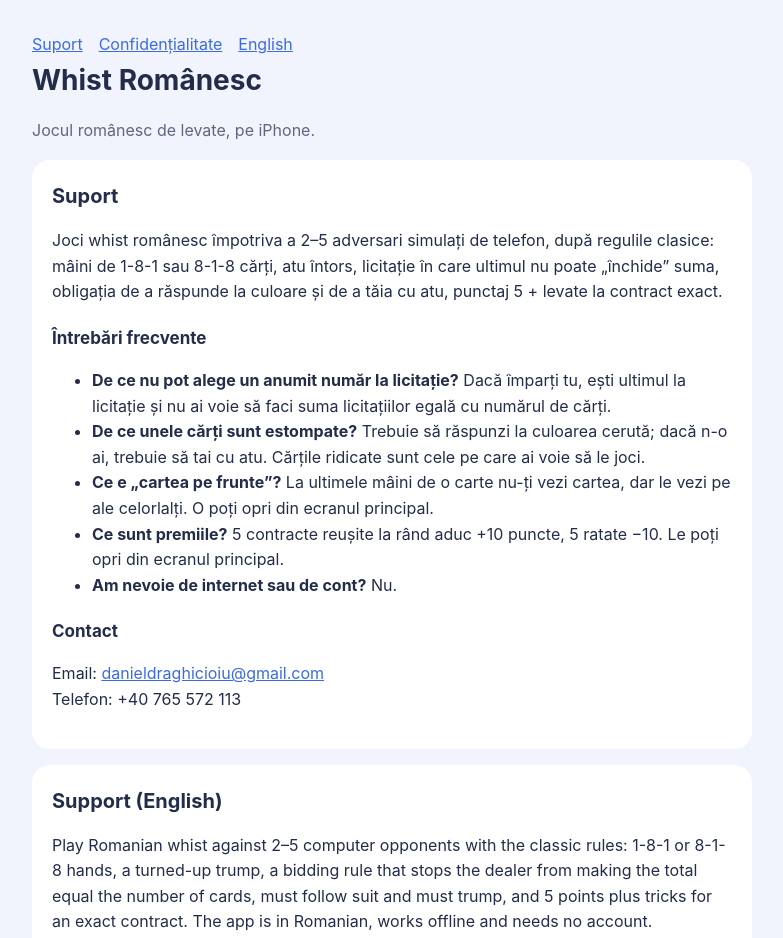
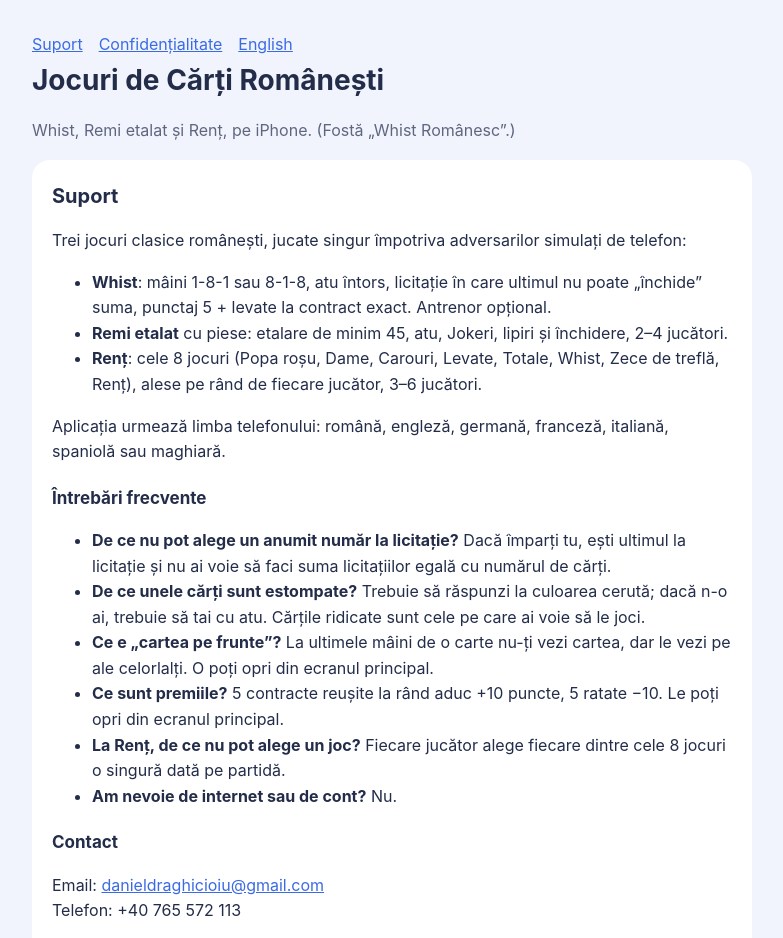
Before and after one commit to puiutpavel-dot/whist-legal, a plain HTML site: page index.html in a window 1280 px wide. Shown: the top 938 px of the page, without its empty margins (248-1031 px from the left). Drawn offline with Linux system fonts and the light colour scheme.

Commit message:
Support and privacy pages for Jocuri de Cărți Românești (Whist, Remi, Renț)
Co-Authored-By: Claude Opus 5.5 <noreply@anthropic.com>
Claude-Session: https://claude.ai/code/session_01Fnbu3XFo5NBW5QRQLZYmjZ

```diff
--- a/index.html
+++ b/index.html
@@ -3,7 +3,7 @@
 <head>
 <meta charset="utf-8">
 <meta name="viewport" content="width=device-width, initial-scale=1">
-<title>Whist Românesc · Suport</title>
+<title>Jocuri de Cărți Românești · Suport</title>
 <style>
 :root{--bg:#F1F4FC;--card:#fff;--text:#232D4A;--muted:#5F6680;--accent:#3B6BE3}
 @media (prefers-color-scheme:dark){:root{--bg:#121626;--card:#1C2236;--text:#EEF1FA;--muted:#A8AFC6;--accent:#7FA0F5}}
@@ -17,18 +17,25 @@ a{color:var(--accent)}.muted{color:var(--muted)}nav a{margin-right:16px}
 <body>
 <main>
 <nav><a href="index.html">Suport</a><a href="privacy.html">Confidențialitate</a><a href="#en">English</a></nav>
-<h1>Whist Românesc</h1>
-<p class="muted">Jocul românesc de levate, pe iPhone.</p>
+<h1>Jocuri de Cărți Românești</h1>
+<p class="muted">Whist, Remi etalat și Renț, pe iPhone. (Fostă „Whist Românesc”.)</p>
 
 <section id="ro" class="card">
 <h2>Suport</h2>
-<p>Joci whist românesc împotriva a 2–5 adversari simulați de telefon, după regulile clasice: mâini de 1-8-1 sau 8-1-8 cărți, atu întors, licitație în care ultimul nu poate „închide” suma, obligația de a răspunde la culoare și de a tăia cu atu, punctaj 5 + levate la contract exact.</p>
+<p>Trei jocuri clasice românești, jucate singur împotriva adversarilor simulați de telefon:</p>
+<ul>
+<li><strong>Whist</strong>: mâini 1-8-1 sau 8-1-8, atu întors, licitație în care ultimul nu poate „închide” suma, punctaj 5 + levate la contract exact. Antrenor opțional.</li>
+<li><strong>Remi etalat</strong> cu piese: etalare de minim 45, atu, Jokeri, lipiri și închidere, 2–4 jucători.</li>
+<li><strong>Renț</strong>: cele 8 jocuri (Popa roșu, Dame, Carouri, Levate, Totale, Whist, Zece de treflă, Renț), alese pe rând de fiecare jucător, 3–6 jucători.</li>
+</ul>
+<p>Aplicația urmează limba telefonului: română, engleză, germană, franceză, italiană, spaniolă sau maghiară.</p>
 <h3>Întrebări frecvente</h3>
 <ul>
 <li><strong>De ce nu pot alege un anumit număr la licitație?</strong> Dacă împarți tu, ești ultimul la licitație și nu ai voie să faci suma licitațiilor egală cu numărul de cărți.</li>
 <li><strong>De ce unele cărți sunt estompate?</strong> Trebuie să răspunzi la culoarea cerută; dacă n-o ai, trebuie să tai cu atu. Cărțile ridicate sunt cele pe care ai voie să le joci.</li>
 <li><strong>Ce e „cartea pe frunte”?</strong> La ultimele mâini de o carte nu-ți vezi cartea, dar le vezi pe ale celorlalți. O poți opri din ecranul principal.</li>
 <li><strong>Ce sunt premiile?</strong> 5 contracte reușite la rând aduc +10 puncte, 5 ratate −10. Le poți opri din ecranul principal.</li>
+<li><strong>La Renț, de ce nu pot alege un joc?</strong> Fiecare jucător alege fiecare dintre cele 8 jocuri o singură dată pe partidă.</li>
 <li><strong>Am nevoie de internet sau de cont?</strong> Nu.</li>
 </ul>
 <h3>Contact</h3>
@@ -37,7 +44,7 @@ a{color:var(--accent)}.muted{color:var(--muted)}nav a{margin-right:16px}
 
 <section id="en" class="card">
 <h2>Support (English)</h2>
-<p>Play Romanian whist against 2–5 computer opponents with the classic rules: 1-8-1 or 8-1-8 hands, a turned-up trump, a bidding rule that stops the dealer from making the total equal the number of cards, must follow suit and must trump, and 5 points plus tricks for an exact contract. The app is in Romanian, works offline and needs no account.</p>
+<p>Romanian Card Games brings three Romanian classics to one app, played solo against computer opponents: Whist (exact-bid trick taking, 1-8-1 / 8-1-8), tile Rummy (Remi etalat) and Rentz with all 8 games. Available in English, Romanian, German, French, Italian, Spanish and Hungarian. Works offline, no account needed.</p>
 <p>Contact: Daniel Draghicioiu · <a href="mailto:danieldraghicioiu@gmail.com">danieldraghicioiu@gmail.com</a> · +40 765 572 113</p>
 </section>
 </main>
```
Also changed, not shown: privacy.html (+6 -5 lines).
